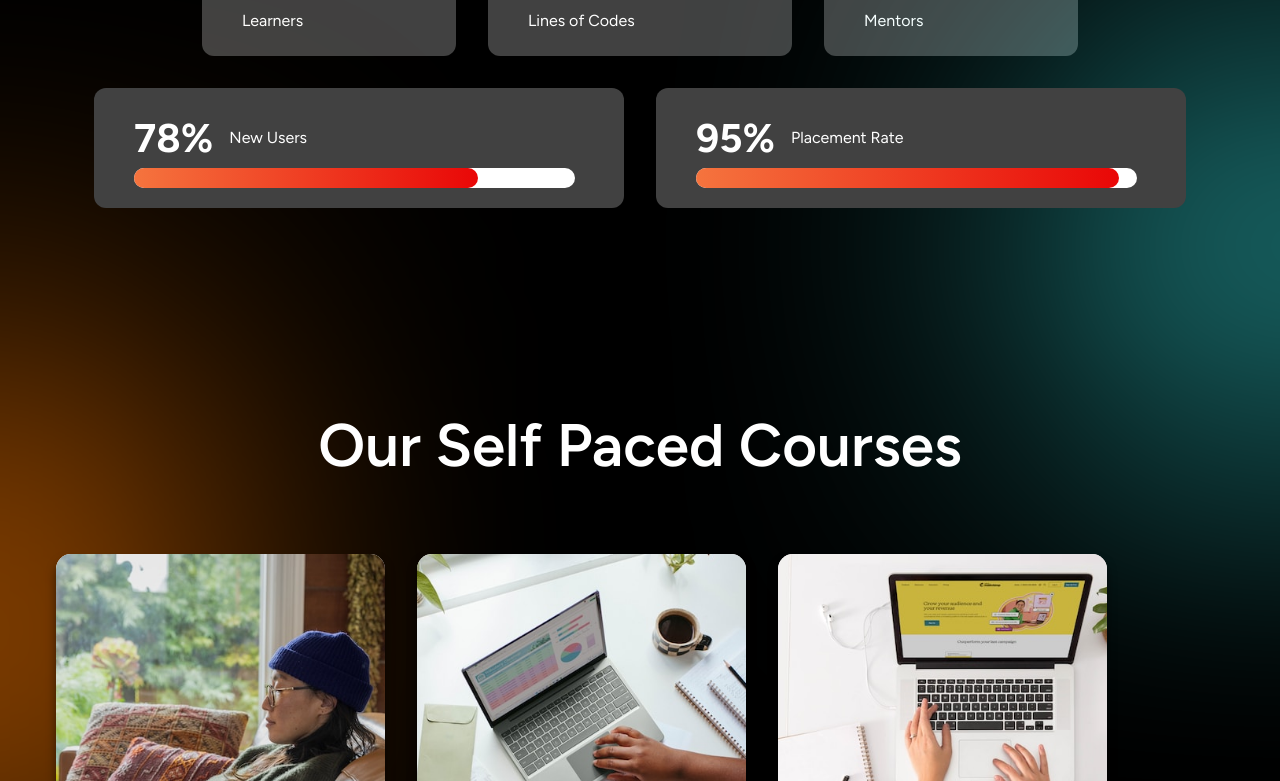
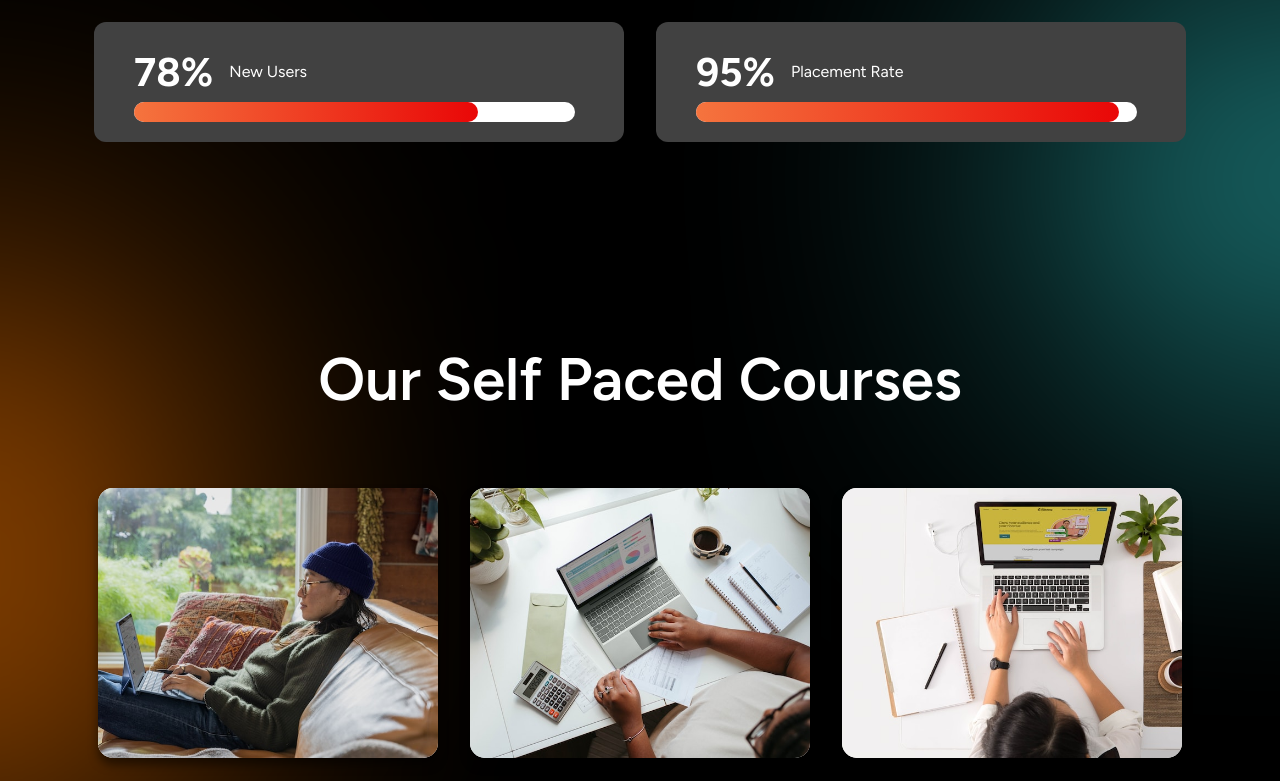
Before and after one commit to Qriocity-Company/Qriocity, a React (Vite) app: page / in a window 1280 px wide. Shown: the part 1159-1940 px from the top of the page. Built offline with nearby package versions, Linux system fonts and the light colour scheme.

Commit message:
bug fix and navbar fix

```diff
--- a/index.html
+++ b/index.html
@@ -1,15 +1,17 @@
-<!doctype html>
+<!DOCTYPE html>
 <html lang="en">
   <head>
     <meta charset="UTF-8" />
-    <link rel="icon" type="image/svg+xml" href="/vite.svg" />
+    <link rel="icon" type="image/svg+xml" href="/favicon.svg" />
     <meta name="viewport" content="width=device-width, initial-scale=1.0" />
-    <title>Vite + React</title>
-
+    <meta
+      name="description"
+      content="Qriocity as a training institution for IT Graduates assisting them to scale up the IT industry"
+    />
+    <title>Qriocity</title>
   </head>
   <body>
     <div id="root"></div>
     <script type="module" src="/src/main.jsx"></script>
-
   </body>
 </html>
--- a/src/components/Courses.jsx
+++ b/src/components/Courses.jsx
@@ -63,18 +63,18 @@ export const Courses = () => {
       </div>
 
       <div className="flex lg:flex-row flex-col gap-8 mt-8 text-white">
-        <div className="md:w-[530px] w-[350px] h-[120px] z-50 bg-[#414141] rounded-xl items-start pl-10 flex flex-col justify-center">
+        <div className="md:w-[530px] w-[350px] h-[120px] z-20 bg-[#414141] rounded-xl items-start pl-10 flex flex-col justify-center">
           <div className="flex gap-4 items-center ">
-            <h className="text-[40px] font-figtree font-bold">78%</h>
+            <h1 className="text-[40px] font-figtree font-bold">78%</h1>
             <span className="text-[16px] font-figtree ">New Users</span>
           </div>
           <div className="w-[90%]">
             <Progressbar totalno={78} />
           </div>
         </div>
-        <div className="md:w-[530px] w-[350px] h-[120px] z-50 bg-[#414141] rounded-xl items-start pl-10 flex flex-col justify-center">
+        <div className="md:w-[530px] w-[350px] h-[120px] z-20 bg-[#414141] rounded-xl items-start pl-10 flex flex-col justify-center">
           <div className="flex gap-4 items-center ">
-            <h className="text-[40px] font-figtree font-bold">95%</h>
+            <h1 className="text-[40px] font-figtree font-bold">95%</h1>
             <span className="text-[16px] font-figtree ">Placement Rate</span>
           </div>
           <div className="w-[90%]">
@@ -89,7 +89,7 @@ export const Courses = () => {
         Our Self Paced Courses
       </h1>
 
-      <div className="flex lg:flex-row  flex-col gap-8 my-16 font-figtree">
+      <div className="flex lg:flex-row justify-center  flex-col gap-8 my-16 font-figtree">
         <div className="wrapper gap-8 ">
           <div className="card">
             <img src={Course1} />
--- a/src/components/Hero.jsx
+++ b/src/components/Hero.jsx
@@ -2,7 +2,7 @@ import React from "react";
 import heroImage from "../assets/Qriocity.png";
 export const Hero = () => {
   return (
-    <div className="relative flex flex-col items-center">
+    <div className="relative flex flex-col items-center mt-[68px] md:mt-[0]">
       <div className="bg-[#FF7A00] absolute top-[8rem] left-[18rem] h-[35.25rem]   w-[25rem] rounded-full blur-[10rem]"></div>
       <div className="bg-[#3cffff] absolute top-[12rem] -left-[6rem]  h-[15.25rem] z-10  w-[30.25rem] rounded-2xl blur-[10rem]"></div>
       <img src={heroImage} alt="hero-image absolute " className="mt-20 z-20 lg:block hidden" />
@@ -10,7 +10,7 @@ export const Hero = () => {
         Simple solutions for complex projects
       </h1>
 
-      <div className="group lg:w-[990px] w-[350px] md:w-[600px] lg:h-[166px] h-[80px] md:h-[120px] bg-white hover:cursor-pointer font-figtree lg:rounded-[27px] rounded-2xl z-[999] flex flex-row lg:px-[150px]  px-[50px] justify-between items-center  mt-20 lg:mt-0">
+      <div className="group lg:w-[990px] w-[350px] md:w-[600px] lg:h-[166px] h-[80px] md:h-[120px] bg-white hover:cursor-pointer font-figtree lg:rounded-[27px] rounded-2xl z-[30] flex flex-row lg:px-[150px]  px-[50px] justify-between items-center  mt-20 lg:mt-0">
         <div className="flex flex-col items-center">
           <h2 className="font-bold  text-[20px] md:text-[32px] lg:text-[40px] animate-charcter ">4.1</h2>
           <span className="font-medium text-[8px] md:text-[16px] animate-charcter">Google Ratings</span>
--- a/src/components/Navbar.jsx
+++ b/src/components/Navbar.jsx
@@ -14,11 +14,11 @@ export const Navbar = () => {
   const isRouteActive = (path) => {
     // Check if the current route matches the given path
     return location.pathname === path ? "font-semibold text-orange-400" : "";
-
   };
 
   return (
-    <div className="flex flex-row justify-between max-w-[1440px] h-[66px] w-full items-center px-8 md:px-[64px] bg-[#000]">
+    <header className="fixed top-0 left-0 w-screen z-[40] bg-[#0000006c] backdrop-blur-[0.5rem] ">
+      <div className="flex flex-row justify-between max-w-[1440px] h-[66px] w-full items-center px-8 md:px-[64px] ">
         <Link to="/">
           <img src={logo} alt="company logo" />
         </Link>
@@ -41,10 +41,7 @@ export const Navbar = () => {
         </div>
         <div className="md:hidden flex items-center">
           {showMenu ? (
-          <HiX
-            className="text-white text-2xl cursor-pointer"
-            onClick={toggleMenu}
-          />
+            ""
           ) : (
             <HiMenu
               className="text-white text-2xl cursor-pointer"
@@ -53,28 +50,59 @@ export const Navbar = () => {
           )}
         </div>
         {showMenu && (
-        <div className="md:hidden fixed top-0 left-0 w-full h-full z-[999] backdrop-blur-[0.8rem] flex flex-col gap-10 py-10 items-center text-[#F4511E] font-semibold text-[24px] font-Raleway">
-          <Link to="/" className={isRouteActive("/")} onClick={()=>{toggleMenu()}}>
+          <div className="md:hidden fixed top-0 left-0 w-[80%] font-bold h-screen z-[999] backdrop-blur-[0.8rem] flex flex-col gap-10 py-10 items-center text-white bg-[#F4511E] text-[28px] font-Raleway">
+            <Link
+              to="/"
+              className={isRouteActive("/")}
+              onClick={() => {
+                toggleMenu();
+              }}
+            >
               Home
             </Link>
-          <Link to="/courses" className={isRouteActive("/courses")} onClick={()=>{toggleMenu()}}>
+            <Link
+              to="/courses"
+              className={isRouteActive("/courses")}
+              onClick={() => {
+                toggleMenu();
+              }}
+            >
               Our Courses
             </Link>
-          <Link to="/about" className={isRouteActive("/about")} onClick={()=>{toggleMenu()}}>
+            <Link
+              to="/about"
+              className={isRouteActive("/about")}
+              onClick={() => {
+                toggleMenu();
+              }}
+            >
               About Us
             </Link>
-          <Link to="/projects" className={isRouteActive("/projects")} onClick={()=>{toggleMenu()}}>
+            <Link
+              to="/projects"
+              className={isRouteActive("/projects")}
+              onClick={() => {
+                toggleMenu();
+              }}
+            >
               Projects
             </Link>
-          <Link to="/contact" className={isRouteActive("/contact")} onClick={()=>{toggleMenu()}}>
+            <Link
+              to="/contact"
+              className={isRouteActive("/contact")}
+              onClick={() => {
+                toggleMenu();
+              }}
+            >
               Contact Us
             </Link>
             <HiX
-            className="text-[#F4511E] text-2xl cursor-pointer"
+              className="text-[white] text-4xl cursor-pointer"
               onClick={toggleMenu}
             />
           </div>
         )}
       </div>
+    </header>
   );
 };
--- a/src/index.css
+++ b/src/index.css
@@ -29,8 +29,26 @@
   }
 }
 
+
+
+/* custom scrollbar */
 body::-webkit-scrollbar {
-  display: none;
+  width: 20px;
+}
+
+body::-webkit-scrollbar-track {
+  background-color: #000
+}
+
+body::-webkit-scrollbar-thumb {
+  background-color: #e14e09;
+  border-radius: 20px;
+  border: 6px solid transparent;
+  background-clip: content-box;
+}
+
+body::-webkit-scrollbar-thumb:hover {
+  background-color: #a8bbbf;
 }
 
 .header-course {
--- a/src/pages/AboutUs.jsx
+++ b/src/pages/AboutUs.jsx
@@ -14,7 +14,7 @@ import campus from "../assets/campus.svg";
 
 const AboutUs = () => {
   return (
-    <div className="flex flex-col justify-center items-center font-figtree relative">
+    <div className="flex flex-col justify-center items-center font-figtree relative mt-[68px]">
       <div className="bg-[#3cffff] absolute top-[54rem] left-[-15rem] h-[35.25rem]   w-[20rem] rounded-full blur-[10rem]"></div>
       <div className="bg-[#FF7A00] absolute top-[30rem] right-[-20rem]  h-[15.25rem]   w-[30.25rem] rounded-full blur-[10rem]"></div>
 
@@ -163,7 +163,7 @@ const AboutUs = () => {
             Passionate Teachers That Make a Difference
           </h1>
           <hr className="h-[2px] w-[70%] border-[#F15A29] border-[2px] rounded-3xl" />
-          <p className="w-[350px] lg:w-[480px]">
+          <p className="w-[300px] lg:w-[480px]">
             Beginners with little or no prior programming experience.
             Individuals interested in data science or web development.
             Professionals seeking to upskill or transition to a technical role.
--- a/src/pages/Contact.jsx
+++ b/src/pages/Contact.jsx
@@ -13,7 +13,7 @@ import hand from '../assets/Image COntact.png'
 
 const Contact = () => {
   return (
-    <div className='contact-page'>
+    <div className='contact-page mt-[68px] '>
       <div class="blob blob-orange"></div>
       <div class="blob blob-blue"></div>
 
--- a/src/pages/Home.jsx
+++ b/src/pages/Home.jsx
@@ -8,7 +8,7 @@ import { Footer } from "../components/Footer";
 const Home = () => {
   return (
     <>
-      <div className="bg-[#000] z-50 justify-center items-center flex flex-col">
+      <div className="bg-[#000] justify-center items-center flex flex-col">
         <Hero />
         <Courses />
         <Project />
--- a/src/pages/OurCourses.jsx
+++ b/src/pages/OurCourses.jsx
@@ -15,7 +15,7 @@ const OurCourses = () => {
 
   return (
     <>
-      <div className="bg-cover bg-center bg-no-repeat header-course w-full flex flex-col justify-center items-center">
+      <div className="bg-cover bg-center bg-no-repeat header-course w-full flex flex-col justify-center items-center mt-[68px] ">
         <h1 className="font-figtree text-[16px] mt-8 z-10 md:text-[48px] text-white font-semibold">
           Get 10% OFF all our Premium Courses{" "}
         </h1>
@@ -31,7 +31,7 @@ const OurCourses = () => {
           Our Self Paced Courses
         </h1>
 
-        <div className="flex lg:flex-row  flex-col gap-8 my-16 font-figtree">
+        <div className="flex lg:flex-row  flex-col gap-8 justify-center items-center my-16 font-figtree">
           <animated.div style={cardAnimation} className="wrapper gap-8">
             <animated.div style={cardAnimation} className="card">
               <img src={Course1} alt="Course 1" />
@@ -65,7 +65,7 @@ const OurCourses = () => {
             </animated.div>
           </animated.div>
         </div>
-        <div className="flex lg:flex-row  flex-col gap-8 my-16 font-figtree">
+        <div className="flex lg:flex-row justify-center items-center flex-col gap-8 my-16 font-figtree">
           <animated.div style={cardAnimation} className="wrapper gap-8">
             <animated.div style={cardAnimation} className="card">
               <img src={Course1} alt="Course 1" />
@@ -99,7 +99,7 @@ const OurCourses = () => {
             </animated.div>
           </animated.div>
         </div>
-        <div className="flex lg:flex-row  flex-col gap-8 my-16 font-figtree">
+        <div className="flex lg:flex-row justify-center items-center flex-col gap-8 my-16 font-figtree">
           <animated.div style={cardAnimation} className="wrapper gap-8">
             <animated.div style={cardAnimation} className="card">
               <img src={Course1} alt="Course 1" />
--- a/src/pages/Projects.jsx
+++ b/src/pages/Projects.jsx
@@ -4,7 +4,7 @@ import demo from "../assets/demo.png";
 const Projects = () => {
   return (
     <>
-      <div className="bg-cover bg-center bg-no-repeat header-course w-full flex flex-col justify-center items-center">
+      <div className="bg-cover bg-center bg-no-repeat header-course w-full flex flex-col justify-center items-center mt-[68px] ">
         <h1 className="font-figtree text-[16px] mt-8 z-10 md:text-[48px] text-white font-semibold">
           Get 20% OFF all our Premium Projects{" "}
         </h1>
--- a/src/styles/Courses.css
+++ b/src/styles/Courses.css
@@ -2,7 +2,8 @@
   display: flex;
   flex-direction: column;
   width: 90%;
-  justify-content: space-around;
+  justify-content: center;
+  align-items: center;
 }
 @media (min-width: 1024px) {
   .wrapper {
@@ -12,7 +13,7 @@
 
 .card {
   width: 258px;
-  height: 300px;
+  height: 200px;
   border-radius: 15px;
   padding: 1.5rem;
   background: white;
@@ -24,8 +25,8 @@
 }
 @media (min-width: 768px) {
   .card {
-    width: 368px;
-    height: 386px;
+    width: 380px;
+    height: 270px;
   }
 }
 .card:hover {
```
Also changed, not shown: public/favicon.svg (added), 1 other file (tests, documents, lock files or other folders). Lines whose indentation alone changed are shown as unchanged.
